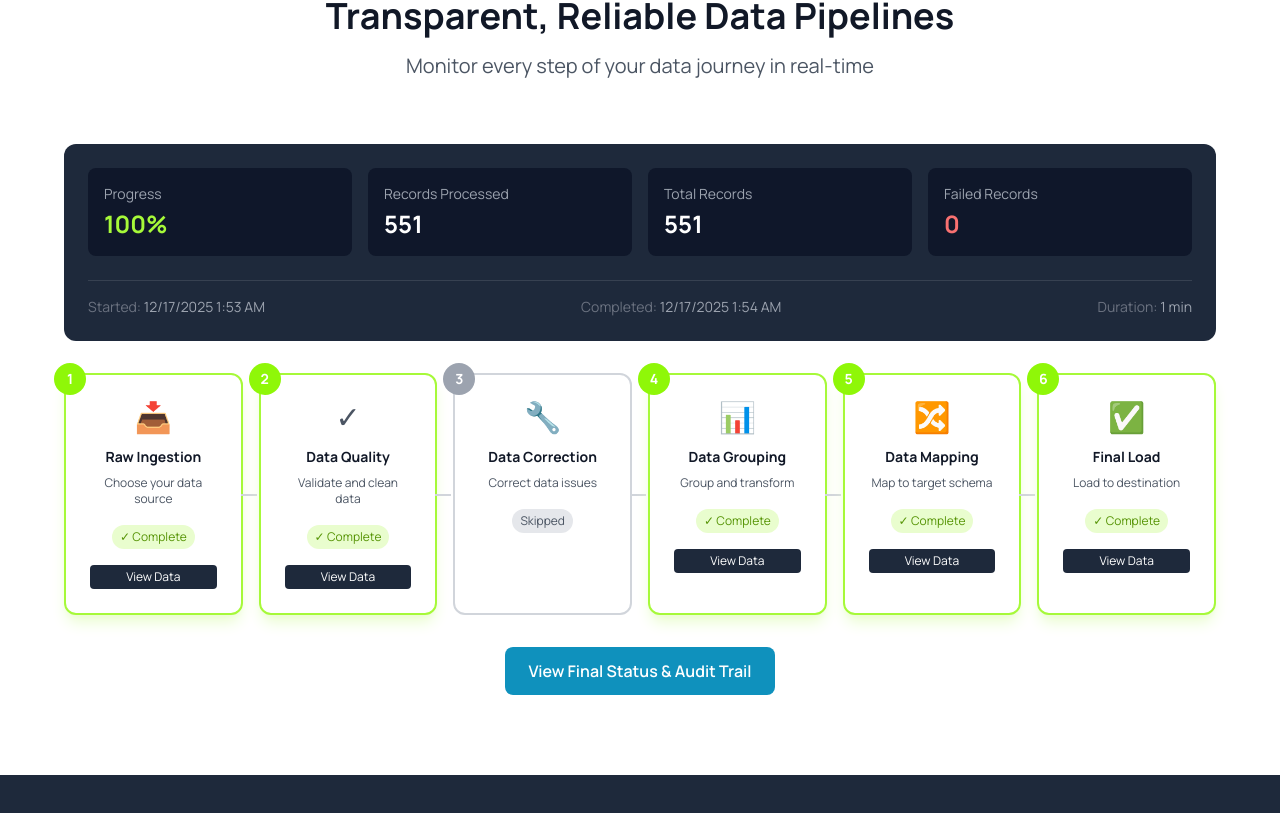
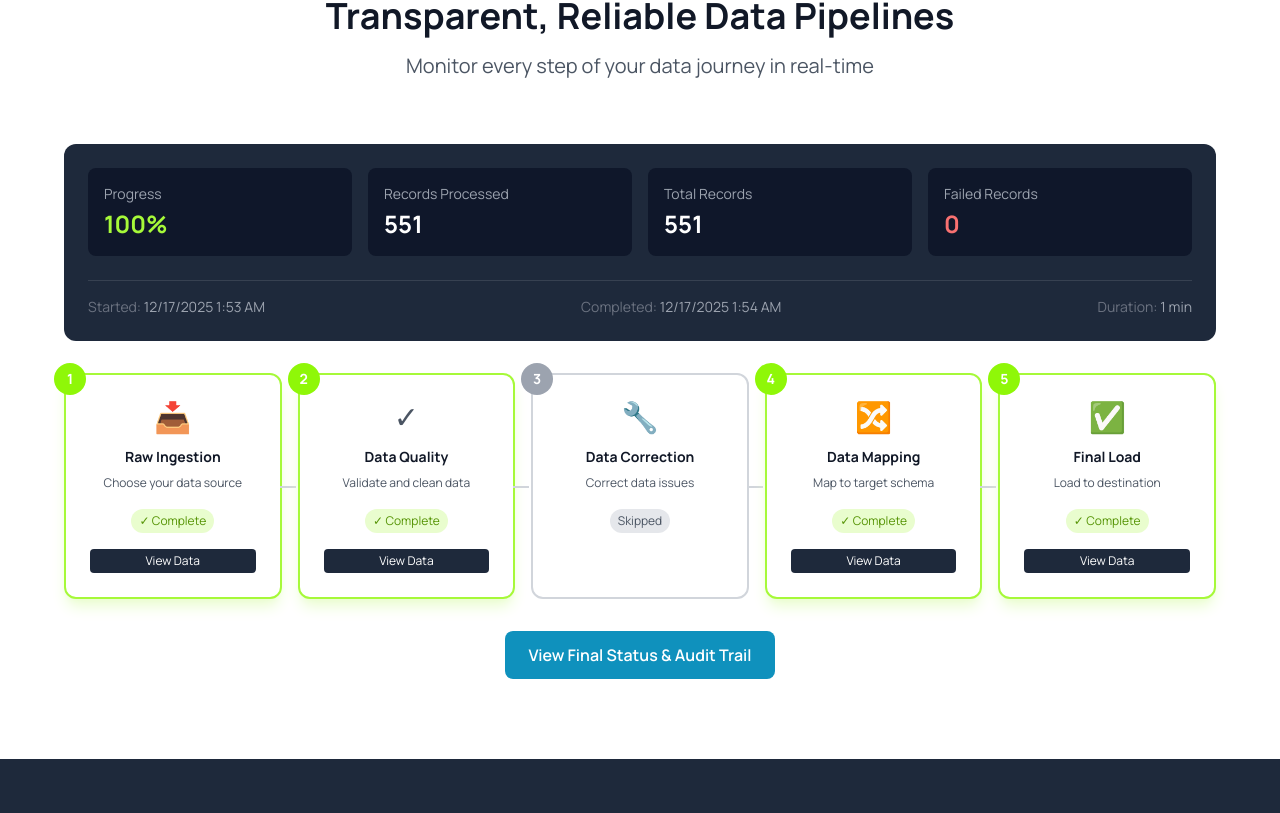
Before and after one commit to merchantools/apilets-website, a Next.js app: page /data-integration in a window 1280 px wide. Shown: the part 4071-4884 px from the top of the page. Built offline with nearby package versions, Linux system fonts and the light colour scheme; no server answers.

Commit message:
fixing font issues and minor issues

```diff
--- a/src/app/data-integration/page.tsx
+++ b/src/app/data-integration/page.tsx
@@ -99,7 +99,6 @@
   { name: 'Raw Ingestion', description: 'Choose your data source', status: 'completed', icon: '📥' },
   { name: 'Data Quality', description: 'Validate and clean data', status: 'completed', icon: '✓' },
   { name: 'Data Correction', description: 'Correct data issues', status: 'skipped', icon: '🔧' },
-  { name: 'Data Grouping', description: 'Group and transform', status: 'completed', icon: '📊' },
   { name: 'Data Mapping', description: 'Map to target schema', status: 'completed', icon: '🔀' },
   { name: 'Final Load', description: 'Load to destination', status: 'completed', icon: '✅' },
 ];
@@ -683,7 +682,7 @@
             </div>
 
             {/* Pipeline Stages */}
-            <div className="grid md:grid-cols-3 lg:grid-cols-6 gap-4">
+            <div className="grid md:grid-cols-2 lg:grid-cols-5 gap-4">
               {pipelineStages.map((stage, index) => (
                 <motion.div
                   key={stage.name}
--- a/src/styles/global.css
+++ b/src/styles/global.css
@@ -3,7 +3,7 @@
 @tailwind utilities;
 
 html {
-  @apply font-normal text-secondary-500;
+  @apply font-normal text-accent-500;
 }
 
 body {
@@ -11,7 +11,7 @@
 }
 
 p {
-  @apply text-secondary-500;
+  @apply text-accent-500;
 }
 
 .sarath {
```
